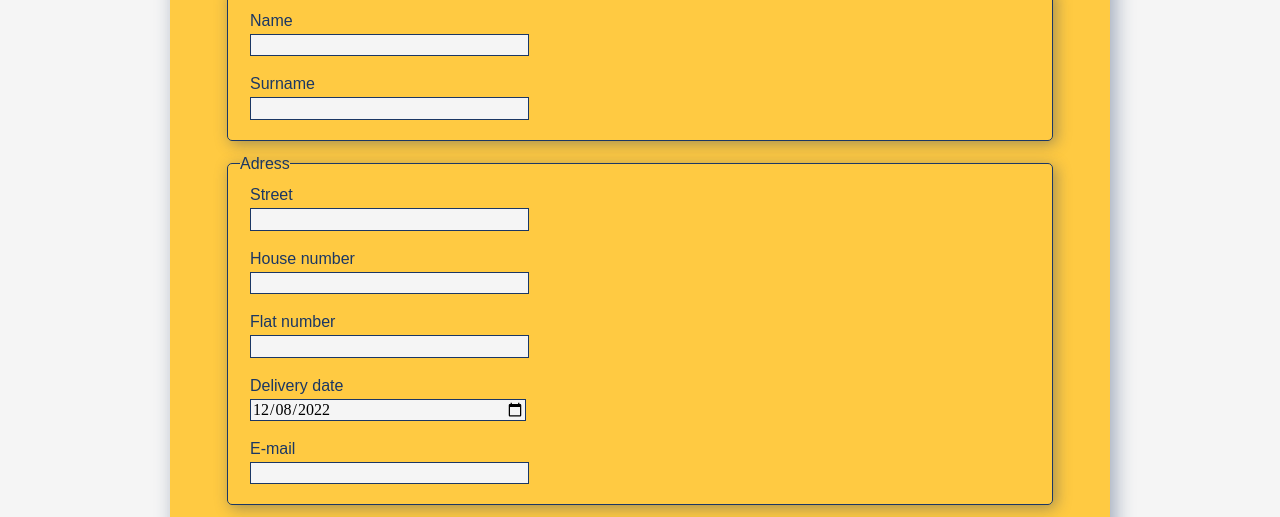
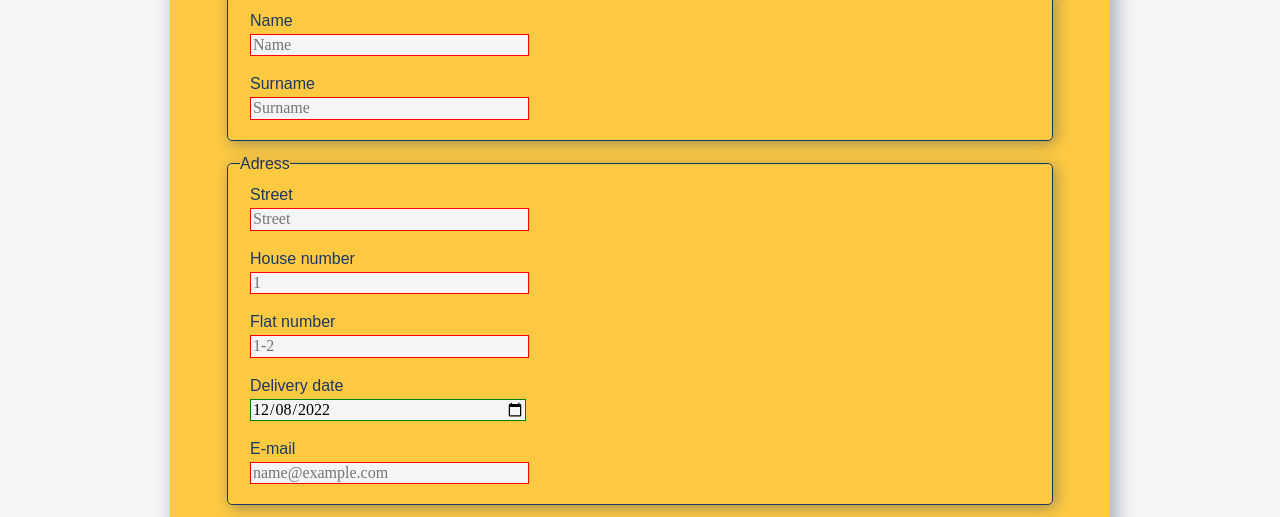
Before and after one commit to NatashaSolntseva/book-shop, a website built with webpack: page src/pages/order-form/index.html in a window 1280 px wide. Shown: the part 242-759 px from the top of the page. Built offline with nearby package versions, Linux system fonts and the light colour scheme.

Commit message:
feat: add build-in form validation

```diff
--- a/src/blocks/modules/order/__input/order__input.scss
+++ b/src/blocks/modules/order/__input/order__input.scss
@@ -6,3 +6,11 @@ $className: "order__input";
   outline: none;
   border: 1px solid var(--dark-bg-color);
 }
+
+.#{$className}:valid {
+  border: 1px solid green;
+}
+
+.#{$className}:invalid {
+  border: 1px solid red;
+}
--- a/src/pages/order-form/index.html
+++ b/src/pages/order-form/index.html
@@ -40,6 +40,7 @@
                   name="username"
                   type="text"
                   minlength="4"
+                  placeholder="Name"
                   required
                   class="order__input"
                 />
@@ -52,6 +53,7 @@
                   name="usersurname"
                   type="text"
                   minlength="5"
+                  placeholder="Surname"
                   required
                   class="order__input"
                 />
@@ -65,6 +67,7 @@
                   type="text"
                   id="street"
                   minlength="5"
+                  placeholder="Street"
                   required
                   class="order__input"
                 />
@@ -75,6 +78,7 @@
                   type="number"
                   id="house"
                   min="1"
+                  placeholder="1"
                   required
                   class="order__input"
                 />
@@ -85,6 +89,7 @@
                   type="text"
                   id="flat"
                   min="0"
+                  placeholder="1-2"
                   pattern="[0-9]+([-][0-9]+)?"
                   class="order__input"
                   required
@@ -101,7 +106,12 @@
               </div>
               <div class="order__field-container">
                 <label for="email" class="order__label">E-mail</label>
-                <input type="email" class="order__input" required />
+                <input
+                  type="email"
+                  class="order__input"
+                  placeholder="name@example.com"
+                  required
+                />
               </div>
             </fieldset>
             <fieldset class="order__fieldset">
```
